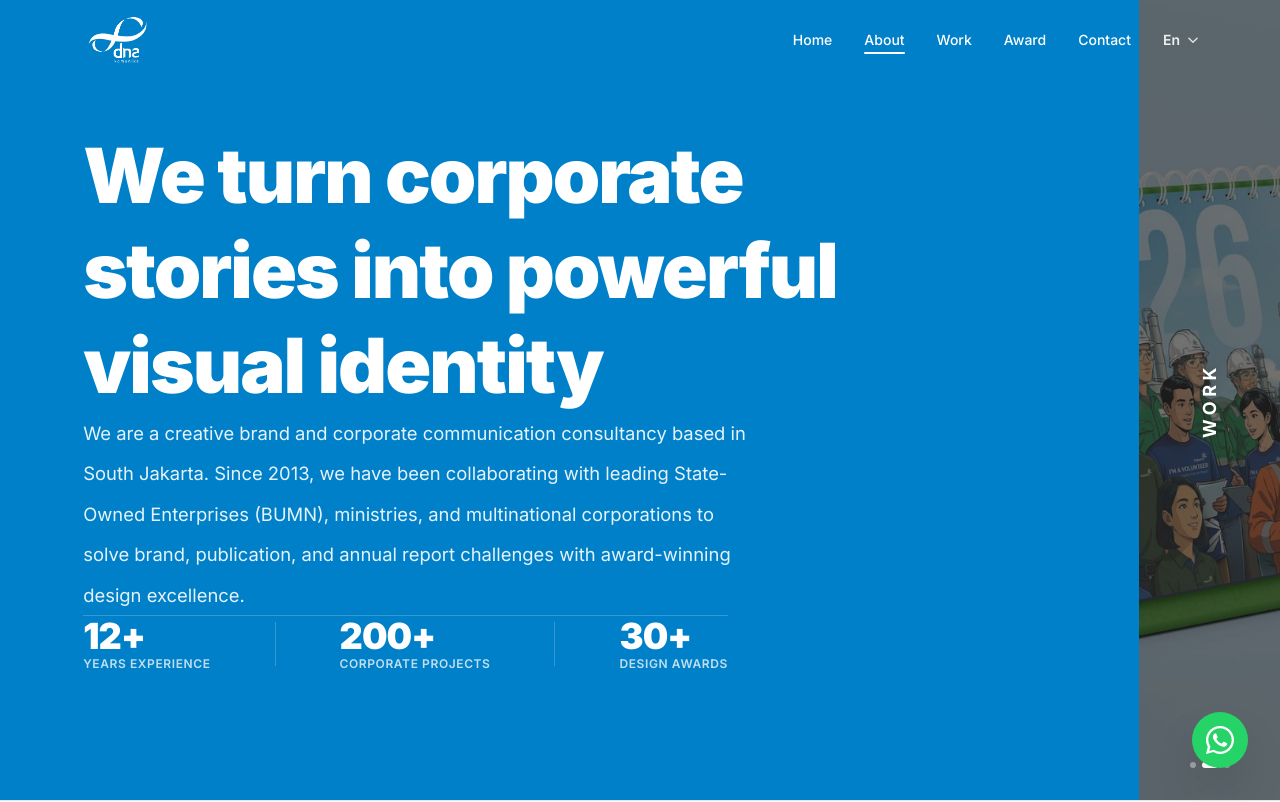
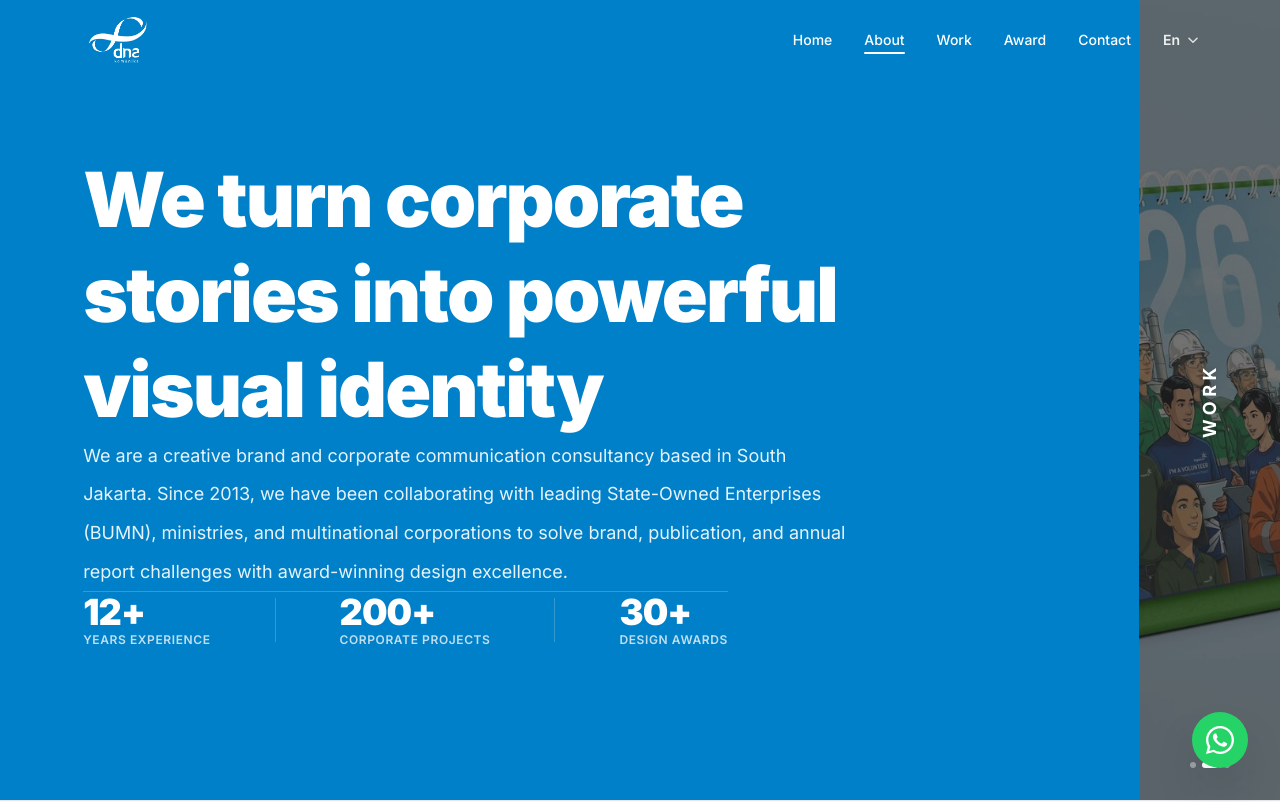
Before and after one commit to SamJinWoo99/DNA-Company-Profile, a Next.js app: page /about in a window 1280 px wide. Shown: the top 802 px of the page. Built offline with nearby package versions, Linux system fonts and the light colour scheme.

Commit message:
Widen paragraph container to max-w-3xl so design excellence merges onto the previous line

```diff
--- a/app/components/AboutHeroMeta.tsx
+++ b/app/components/AboutHeroMeta.tsx
@@ -126,7 +126,7 @@ export default function AboutHeroMeta() {
 
             {/* SPASI ATAS BAWAH LEGA ANTARA JUDUL DAN PARAGRAF (my-16 sm:my-20) */}
             <div className="my-14 sm:my-20">
-              <p className="text-base sm:text-lg lg:text-[1.15rem] text-white/90 font-normal leading-[2.1] sm:leading-[2.2] max-w-2xl tracking-normal">
+              <p className="text-base sm:text-lg lg:text-[1.125rem] text-white/90 font-normal leading-[2.05] sm:leading-[2.15] max-w-3xl tracking-normal">
                 {lang === "en" ? (
                   <>
                     We are a creative brand and corporate communication consultancy based in South
```
